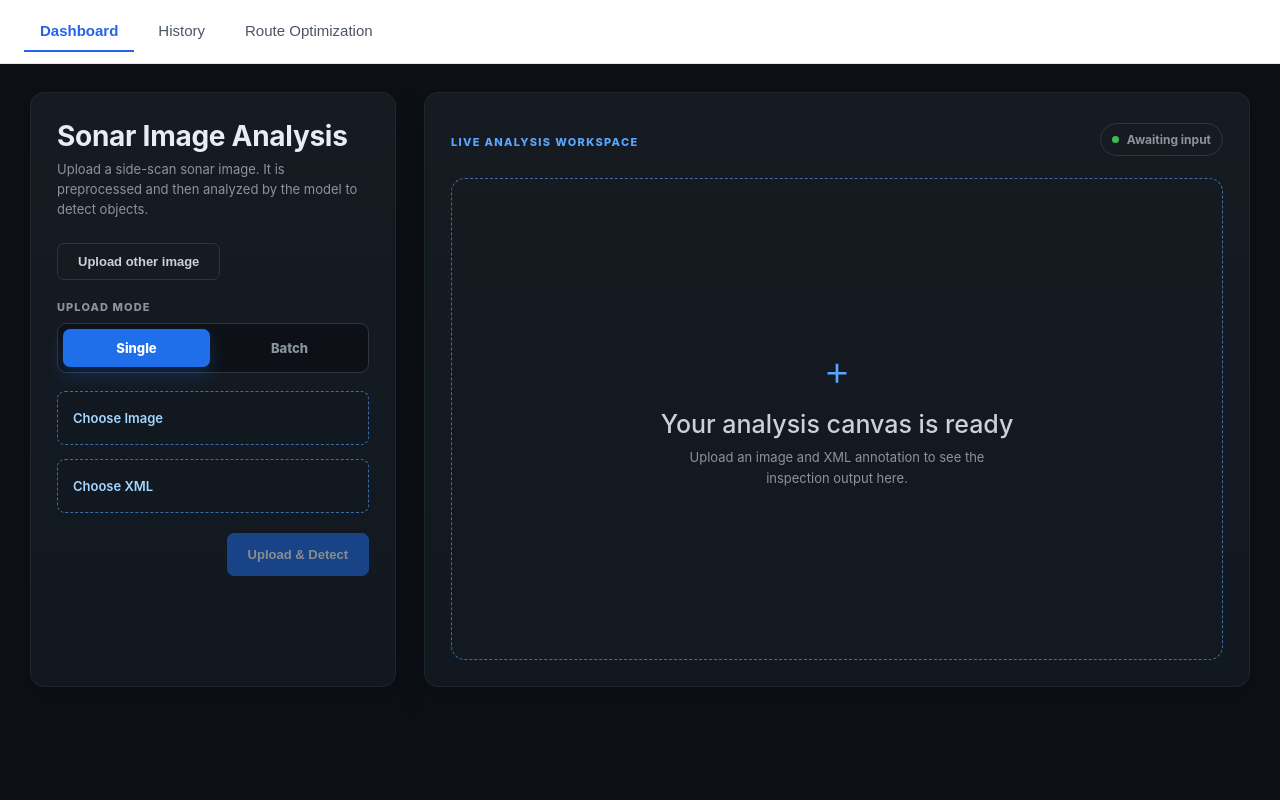
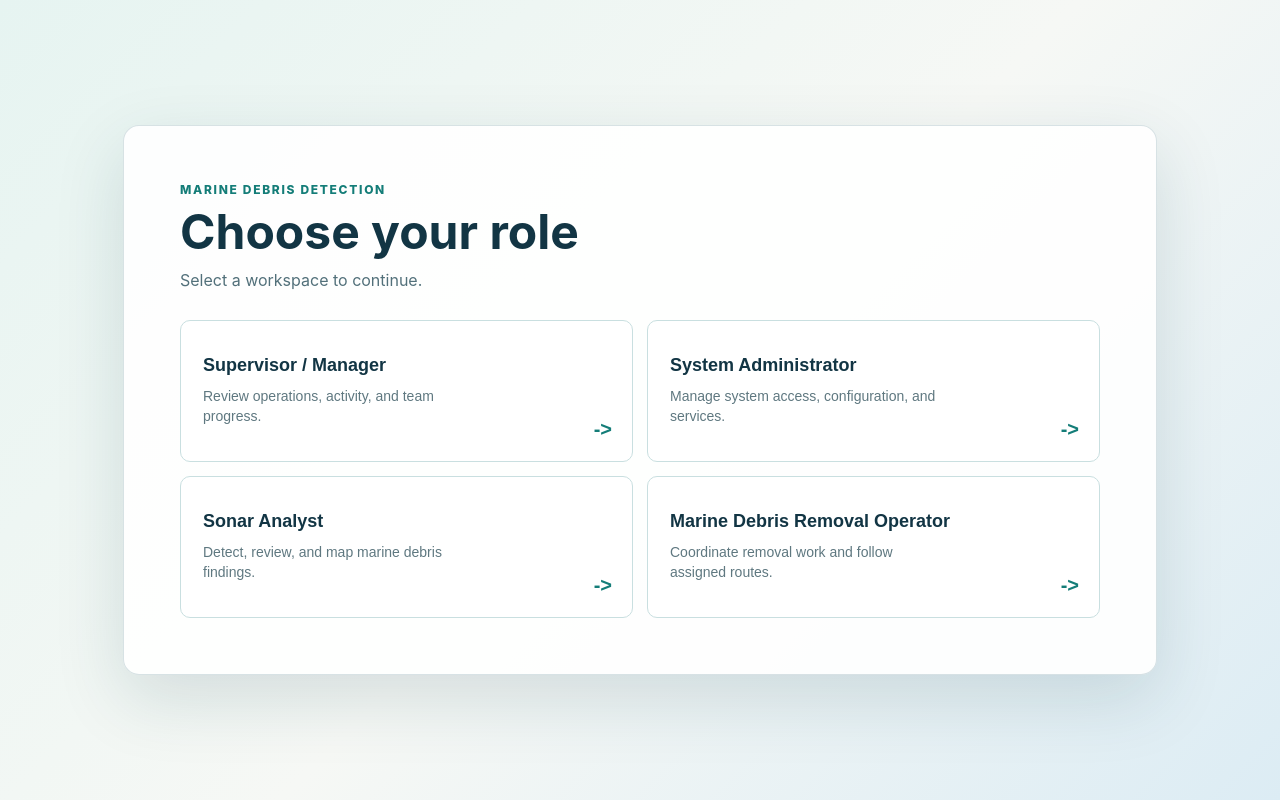
Before and after one commit to yagneshprojects1-cyber/marine-debris-detection, a React (Create React App) app in the folder frontend/: page / in a window 1280 px wide. Built offline with nearby package versions, Linux system fonts and the light colour scheme; no server answers.

Commit message:
Role selection pages created

```diff
--- a/frontend/src/App.js
+++ b/frontend/src/App.js
@@ -2,9 +2,12 @@ import { useEffect, useState } from "react";
 import './App.css';
 import Navbar from './pages/navbar';
 import PageContent from './pages/PageContent';
+import RoleSelectionPage from './pages/RoleSelectionPage';
+import RoleLandingPage from './pages/RoleLandingPage';
 import { API_BASE_URL, AI_API_BASE_URL } from './config/api';
 
 function App() {
+  const [selectedRole, setSelectedRole] = useState(null);
   const [activeTab, setActiveTab] = useState("dashboard");
   const [detections, setDetections] = useState([]);
   const [databaseDetections, setDatabaseDetections] = useState([]);
@@ -72,14 +75,35 @@ function App() {
     URL.revokeObjectURL(url);
   };
 
+  const handleRoleSelect = (role) => {
+    setSelectedRole(role);
+    setActiveTab("dashboard");
+  };
+
+  const handleLogout = () => {
+    setSelectedRole(null);
+    setDetectionResult(null);
+    setDetections([]);
+    setActiveTab("dashboard");
+  };
+
+  if (!selectedRole) {
+    return <RoleSelectionPage onRoleSelect={handleRoleSelect} />;
+  }
+
+  const isSonarAnalyst = selectedRole === "Sonar Analyst";
+
   return (
     <div style={{ width: "100vw", height: "100vh", overflow: "hidden", display: "flex", flexDirection: "column" }}>
       <Navbar
         activeTab={activeTab}
         onNavigate={setActiveTab}
+        role={selectedRole}
+        onLogout={handleLogout}
       />
       {/* Scrollable page area: every tab can grow and scroll here */}
       <div style={{ flex: 1, overflowY: "auto" }}>
+        {isSonarAnalyst ? (
           <PageContent
             activeTab={activeTab}
             aiApiBaseUrl={AI_API_BASE_URL}
@@ -90,6 +114,9 @@ function App() {
             onNavigate={setActiveTab}
             onGenerateReport={handleGenerateReport}
           />
+        ) : (
+          <RoleLandingPage role={selectedRole} />
+        )}
       </div>
       {showAnalysisToast && (
         <div className="analysis-toast" role="status" aria-live="polite">
--- /dev/null
+++ b/frontend/src/pages/RoleLandingPage.css
@@ -0,0 +1,37 @@
+.role-landing-page {
+  min-height: 100%;
+  display: grid;
+  place-items: center;
+  padding: 32px 20px;
+  box-sizing: border-box;
+  background: #f4f8f7;
+}
+
+.role-landing-content {
+  width: min(680px, 100%);
+  padding: 46px 32px;
+  border-left: 4px solid #147d78;
+  background: #ffffff;
+  box-shadow: 0 18px 50px rgba(18, 53, 68, 0.09);
+}
+
+.role-landing-eyebrow {
+  margin: 0 0 10px;
+  color: #147d78;
+  font-size: 13px;
+  font-weight: 800;
+  letter-spacing: 0.1em;
+  text-transform: uppercase;
+}
+
+.role-landing-content h1 {
+  margin: 0 0 14px;
+  color: #123544;
+  font-size: clamp(28px, 5vw, 42px);
+}
+
+.role-landing-content p:last-child {
+  margin: 0;
+  color: #5f7880;
+  font-size: 17px;
+}
--- /dev/null
+++ b/frontend/src/pages/RoleLandingPage.jsx
@@ -0,0 +1,30 @@
+import "./RoleLandingPage.css";
+
+const roleDetails = {
+  "Supervisor / Manager": {
+    title: "Supervisor workspace",
+    message: "Your operations overview will appear here.",
+  },
+  "System Administrator": {
+    title: "System administration workspace",
+    message: "System controls and configuration tools will appear here.",
+  },
+  "Marine Debris Removal Operator": {
+    title: "Removal operator workspace",
+    message: "Assigned removal tasks and routes will appear here.",
+  },
+};
+
+export default function RoleLandingPage({ role }) {
+  const details = roleDetails[role];
+
+  return (
+    <main className="role-landing-page">
+      <section className="role-landing-content" aria-labelledby="role-landing-title">
+        <p className="role-landing-eyebrow">{role}</p>
+        <h1 id="role-landing-title">{details.title}</h1>
+        <p>{details.message}</p>
+      </section>
+    </main>
+  );
+}
--- /dev/null
+++ b/frontend/src/pages/RoleSelectionPage.css
@@ -0,0 +1,99 @@
+.role-selection-page {
+  min-height: 100vh;
+  display: grid;
+  place-items: center;
+  padding: 32px 20px;
+  box-sizing: border-box;
+  background: linear-gradient(135deg, #e6f4f1 0%, #f6f8f5 52%, #dcecf4 100%);
+}
+
+.role-selection-panel {
+  width: min(920px, 100%);
+  padding: clamp(28px, 5vw, 56px);
+  border: 1px solid rgba(15, 76, 92, 0.16);
+  border-radius: 16px;
+  background: rgba(255, 255, 255, 0.9);
+  box-shadow: 0 24px 70px rgba(16, 62, 76, 0.14);
+}
+
+.role-selection-eyebrow {
+  margin: 0 0 10px;
+  color: #147d78;
+  font-size: 12px;
+  font-weight: 800;
+  letter-spacing: 0.14em;
+  text-transform: uppercase;
+}
+
+.role-selection-panel h1 {
+  margin: 0;
+  color: #123544;
+  font-size: clamp(30px, 5vw, 48px);
+  line-height: 1.05;
+}
+
+.role-selection-intro {
+  margin: 12px 0 30px;
+  color: #52707a;
+  font-size: 16px;
+}
+
+.role-grid {
+  display: grid;
+  grid-template-columns: repeat(2, minmax(0, 1fr));
+  gap: 14px;
+}
+
+.role-card {
+  position: relative;
+  min-height: 142px;
+  padding: 22px 46px 22px 22px;
+  border: 1px solid #c9dfe0;
+  border-radius: 10px;
+  background: #ffffff;
+  color: #123544;
+  cursor: pointer;
+  text-align: left;
+  transition: border-color 0.18s ease, box-shadow 0.18s ease, transform 0.18s ease;
+}
+
+.role-card:hover,
+.role-card:focus-visible {
+  border-color: #147d78;
+  box-shadow: 0 10px 24px rgba(20, 125, 120, 0.14);
+  outline: none;
+  transform: translateY(-2px);
+}
+
+.role-card-title,
+.role-card-description {
+  display: block;
+}
+
+.role-card-title {
+  margin-bottom: 10px;
+  font-size: 18px;
+  font-weight: 750;
+}
+
+.role-card-description {
+  max-width: 280px;
+  color: #5f7880;
+  font-size: 14px;
+  line-height: 1.45;
+}
+
+.role-card-arrow {
+  position: absolute;
+  right: 20px;
+  bottom: 20px;
+  color: #147d78;
+  font-size: 20px;
+  font-weight: 700;
+}
+
+@media (max-width: 640px) {
+  .role-grid {
+    grid-template-columns: 1fr;
+  }
+}
--- /dev/null
+++ b/frontend/src/pages/RoleSelectionPage.jsx
@@ -0,0 +1,48 @@
+import "./RoleSelectionPage.css";
+
+const roles = [
+  {
+    name: "Supervisor / Manager",
+    description: "Review operations, activity, and team progress.",
+  },
+  {
+    name: "System Administrator",
+    description: "Manage system access, configuration, and services.",
+  },
+  {
+    name: "Sonar Analyst",
+    description: "Detect, review, and map marine debris findings.",
+  },
+  {
+    name: "Marine Debris Removal Operator",
+    description: "Coordinate removal work and follow assigned routes.",
+  },
+];
+
+export default function RoleSelectionPage({ onRoleSelect }) {
+  return (
+    <main className="role-selection-page">
+      <section className="role-selection-panel" aria-labelledby="role-selection-title">
+        <p className="role-selection-eyebrow">Marine Debris Detection</p>
+        <h1 id="role-selection-title">Choose your role</h1>
+        <p className="role-selection-intro">
+          Select a workspace to continue.
+        </p>
+        <div className="role-grid">
+          {roles.map((role) => (
+            <button
+              key={role.name}
+              type="button"
+              className="role-card"
+              onClick={() => onRoleSelect(role.name)}
+            >
+              <span className="role-card-title">{role.name}</span>
+              <span className="role-card-description">{role.description}</span>
+              <span className="role-card-arrow" aria-hidden="true">-&gt;</span>
+            </button>
+          ))}
+        </div>
+      </section>
+    </main>
+  );
+}
--- a/frontend/src/pages/navbar.css
+++ b/frontend/src/pages/navbar.css
@@ -7,6 +7,18 @@
   background-color: #ffffff;
   border-bottom: 1px solid #e5e7eb;
   box-sizing: border-box;
+}
+
+.navbar-role {
+  color: #111827;
+  font-size: 15px;
+  font-weight: 700;
+  white-space: nowrap;
+}
+
+.navbar-role-label {
+  color: #6b7280;
+  font-size: 13px;
 }
 
 .navbar-action {
@@ -108,6 +120,16 @@
     font-size: 13px;
   }
 
+  .navbar-role {
+    max-width: 150px;
+    overflow: hidden;
+    text-overflow: ellipsis;
+  }
+
+  .navbar-role-label {
+    display: none;
+  }
+
   .navbar-tab-tooltip {
     min-width: 0;
   }
--- a/frontend/src/pages/navbar.jsx
+++ b/frontend/src/pages/navbar.jsx
@@ -3,9 +3,20 @@ import "./navbar.css";
 const Navbar = ({
   activeTab,
   onNavigate,
+  role,
+  onLogout,
 }) => {
   return (
     <nav className="main-navbar" aria-label="Main navigation">
+      <span className="navbar-role" aria-label={`Signed in as ${role}`}>
+        {role}
+      </span>
+
+      {role !== "Sonar Analyst" && (
+        <span className="navbar-role-label">Role workspace</span>
+      )}
+
+      {role === "Sonar Analyst" && <>
       <button
         type="button"
         onClick={() => onNavigate("dashboard")}
@@ -32,6 +43,11 @@ const Navbar = ({
       >
         Route Optimization
       </button>
+      </>}
+
+      <button type="button" className="navbar-action" onClick={onLogout}>
+        Logout
+      </button>
     </nav>
   );
 };
```
Lines whose indentation alone changed are shown as unchanged.
